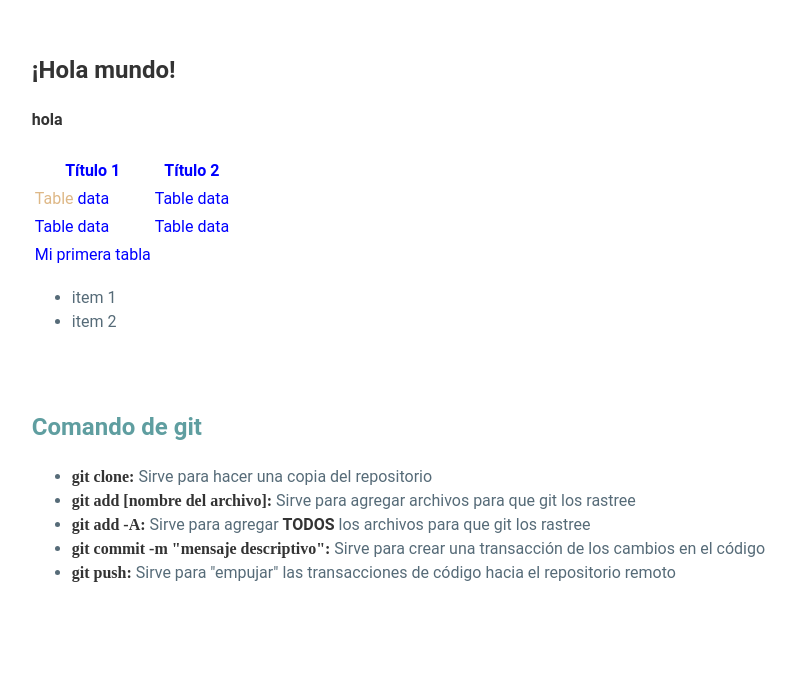
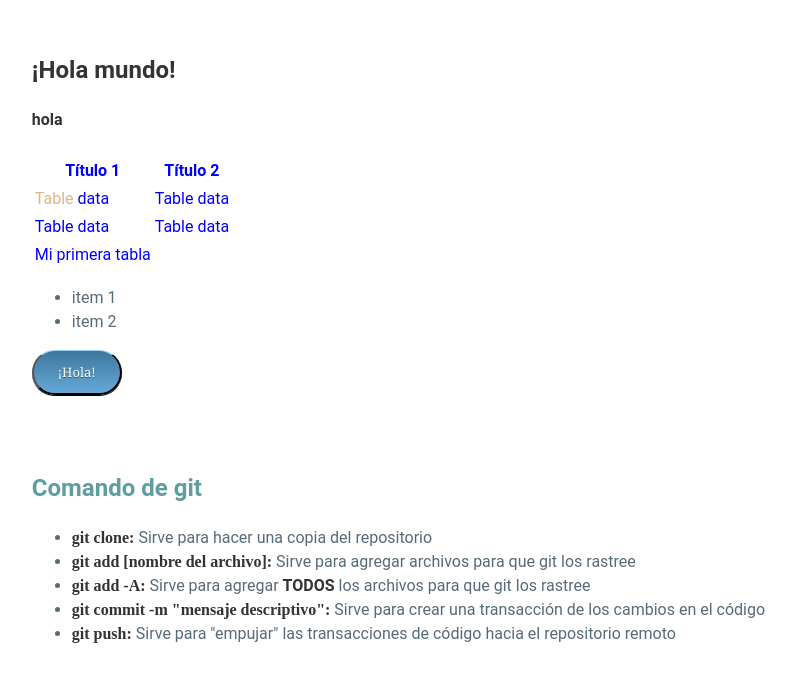
Before and after one commit to Michell737/DAW, a plain HTML site: page Lab 03/Lab03.html in a window 1280 px wide. Shown: the part 175-856 px from the top of the page, without its empty margins (6-802 px from the left). Drawn offline with Linux system fonts and the light colour scheme.

Commit message:
agregar selectores de clase y de id

```diff
--- a/Lab 03/Lab03.html
+++ b/Lab 03/Lab03.html
@@ -42,6 +42,8 @@
                 <li>item 2</li>
             </ul>
         </nav>
+
+        <button class="boton_fashion">¡Hola!</button>
             <h2 id="titulo">Comando de git</h2>
             <main>
                 <ul>
--- a/Lab 03/style.css
+++ b/Lab 03/style.css
@@ -36,8 +36,7 @@ a {
     color: #566b78;
   }
 
-  code,
-  pre {
+  code, pre {
     background: #f5f7f9;
     border-bottom: 1px solid #d8dee9;
     color: #a7adba;
@@ -85,3 +84,35 @@ header h1 {
 #titulo{
     color:cadetblue;
 }
+
+.boton_fashion {
+    border-top: 1px solid #96d1f8;
+    background: #65a9d7;
+    background: -webkit-gradient(linear, left top, left bottom, from(#3e779d), to(#65a9d7));
+    background: -webkit-linear-gradient(top, #3e779d, #65a9d7);
+    background: -moz-linear-gradient(top, #3e779d, #65a9d7);
+    background: -ms-linear-gradient(top, #3e779d, #65a9d7);
+    background: -o-linear-gradient(top, #3e779d, #65a9d7);
+    padding: 12px 24px;
+    -webkit-border-radius: 25px;
+    -moz-border-radius: 25px;
+    border-radius: 25px;
+    -webkit-box-shadow: rgba(0,0,0,1) 0 1px 0;
+    -moz-box-shadow: rgba(0,0,0,1) 0 1px 0;
+    box-shadow: rgba(0,0,0,1) 0 1px 0;
+    text-shadow: rgba(0,0,0,.4) 0 1px 0;
+    color: white;
+    font-size: 13px;
+    font-family: Georgia, serif;
+    text-decoration: none;
+    vertical-align: middle;
+    }
+ .boton_fashion:hover {
+    border-top-color: #28597a;
+    background: #28597a;
+    color: #ccc;
+    }
+ .boton_fashion:active {
+    border-top-color: #1b435e;
+    background: #1b435e;
+    }
```
